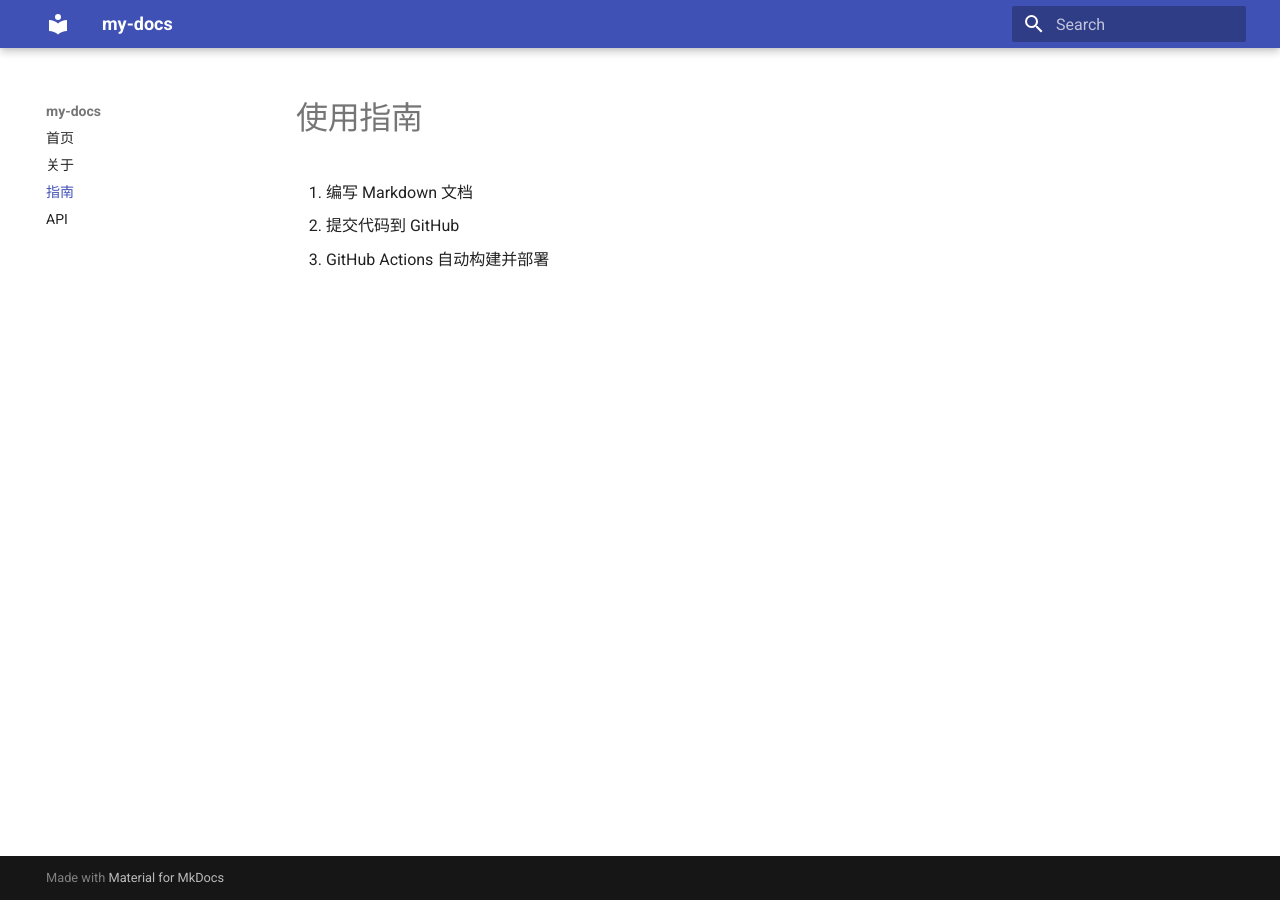
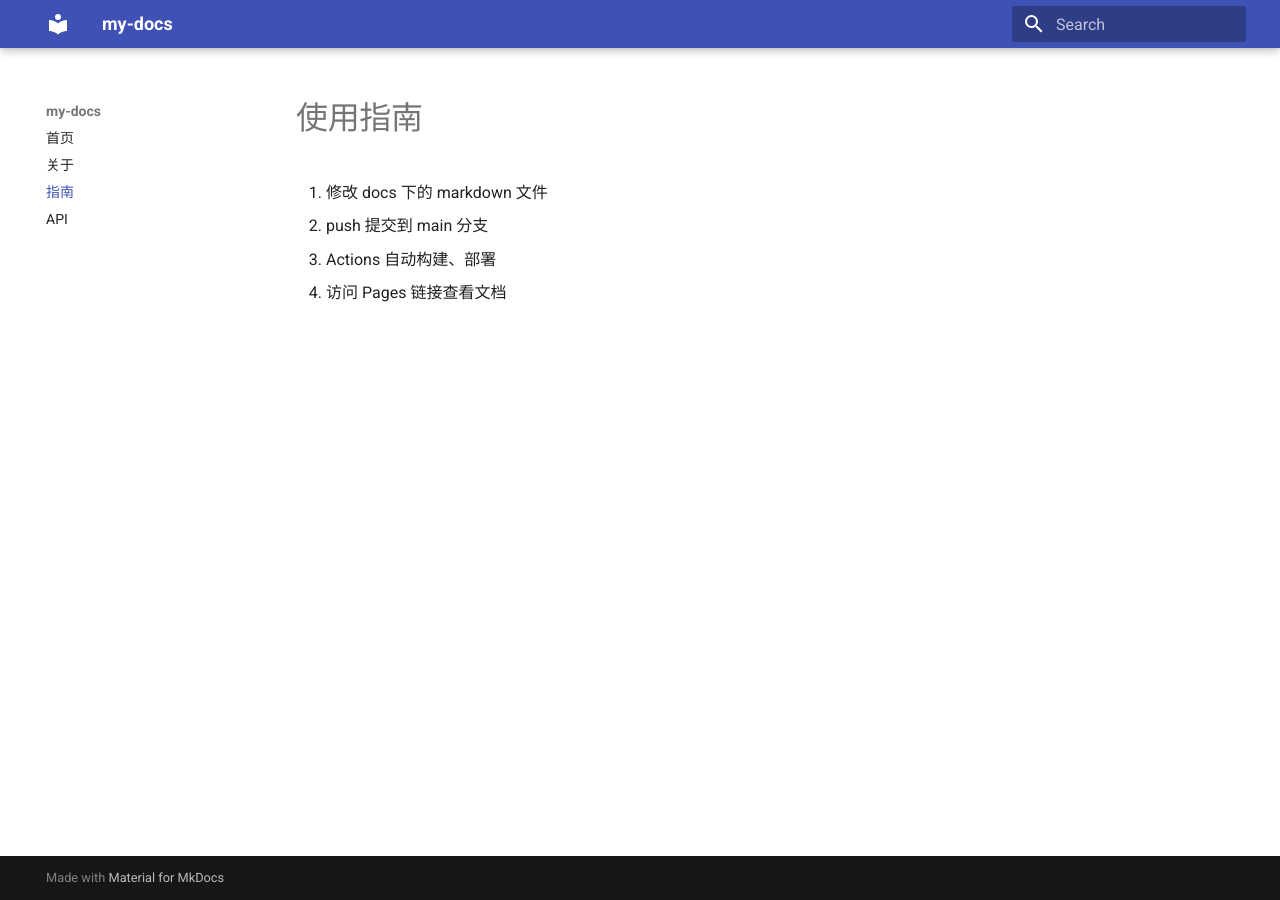
Before and after one commit to xiaotingupup/my-docs, an MkDocs documentation site: the page built from docs/guide.md, in a window 1280 px wide. Built offline with MkDocs 1.6.1 and Material for MkDocs 9.7.7, drawn with Linux system fonts in a browser that asks for light colours.

Commit message:
Revise usage guide for clarity and detail
Updated usage guide with clearer instructions.

```diff
--- a/docs/guide.md
+++ b/docs/guide.md
@@ -1,4 +1,5 @@
 # 使用指南
-1. 编写 Markdown 文档
-2. 提交代码到 GitHub
-3. GitHub Actions 自动构建并部署
+1. 修改 docs 下的 markdown 文件
+2. push 提交到 main 分支
+3. Actions 自动构建、部署
+4. 访问 Pages 链接查看文档
```
